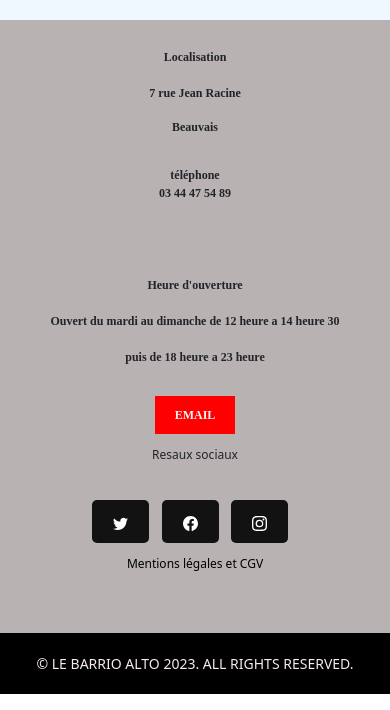
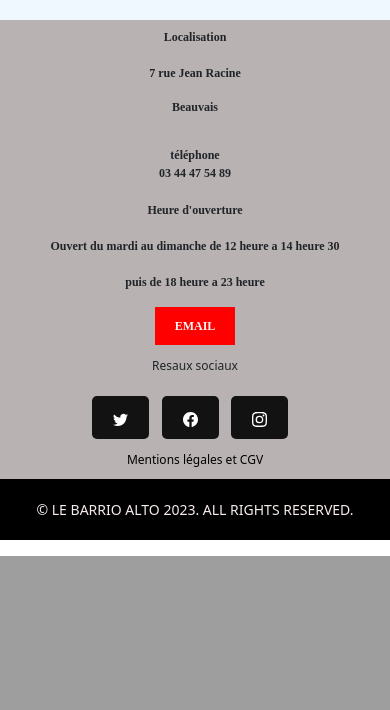
Before and after one commit to Emmanuel60000/projet-restaurant, a PHP site: page / in a window 390 px wide. Shown: the part 2610-3320 px from the top of the page. After the commit the page ends 3166 px from the top, so only its background shows below. Run offline with PHP 8.4, Linux system fonts and the light colour scheme; some libraries are stand-ins or nearby versions; some web fonts are replaced.

Commit message:
04/04/2023

```diff
--- a/views/assets/css/style.css
+++ b/views/assets/css/style.css
@@ -1270,7 +1270,7 @@ input[type="submit"]:hover {
 /* styles du footer pour les petits écrans */
 @media (max-width: 767px) {
     footer {
-        padding: 30px 0;
+        padding: 10px 0;
     }
 
     .left-section,
@@ -1279,11 +1279,11 @@ input[type="submit"]:hover {
         display: block;
         width: 100%;
         text-align: center;
-        margin-bottom: 30px;
+        /* margin-bottom: 5px; */
     }
 
     .left-section {
-        padding-bottom: 30px;
+        padding-bottom: 5px;
     }
 
     .adresse,
@@ -1293,7 +1293,7 @@ input[type="submit"]:hover {
     }
 
     .btn {
-        margin-top: 20px;
+        margin-top: 5px;
     }
 
     .mention_legales {
```
